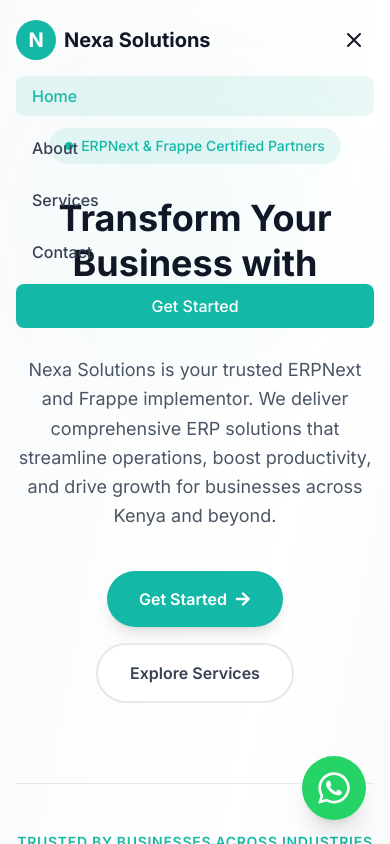
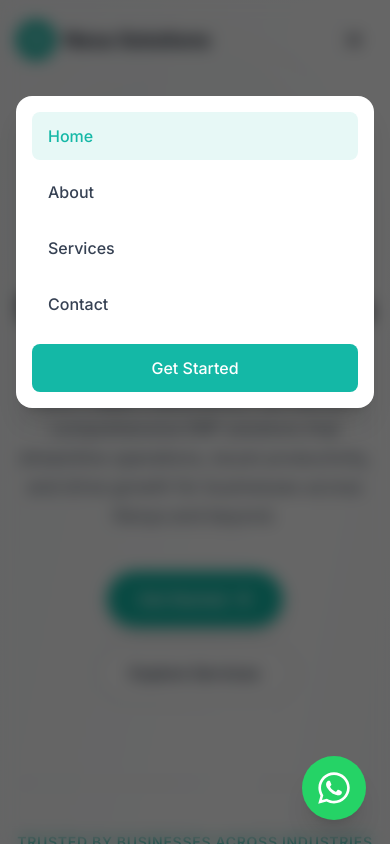
Before and after one commit to DannyMyles/Nexa-Solutions, a Next.js app: page / in a window 390 px wide. Both pictures are taken after a click on the button "Toggle menu". Shown: the top 844 px of the page. Built offline with nearby package versions, Linux system fonts and the light colour scheme.

Commit message:
Adds  whatsapp widget

```diff
--- a/src/components/Navbar.tsx
+++ b/src/components/Navbar.tsx
@@ -97,15 +97,23 @@
           </button>
         </div>
 
+{/* Mobile Menu with Backdrop Overlay */}
+        {isMobileMenuOpen && (
+          <>
+            {/* Backdrop Overlay */}
+            <div
+              className="fixed inset-0 bg-black/60 backdrop-blur-sm z-40 md:hidden"
+              onClick={() => setIsMobileMenuOpen(false)}
+            />
             {/* Mobile Menu */}
-        {isMobileMenuOpen && (
-          <div className="md:hidden mt-4 pb-4">
-            <div className="flex flex-col space-y-3">
+            <div className="md:hidden absolute top-full left-0 right-0 z-50">
+              <div className="bg-white mx-4 mt-4 p-4 rounded-2xl shadow-xl">
+                <div className="flex flex-col space-y-2">
                   {navLinks.map((link) => (
                     <Link
                       key={link.name}
                       href={link.href}
-                  className={`text-base font-medium py-2 px-4 rounded-lg transition-colors ${
+                      className={`text-base font-medium py-3 px-4 rounded-lg transition-colors ${
                         pathname === link.href
                           ? "bg-[#14B8A6]/10 text-[#14B8A6]"
                           : "text-gray-700 hover:bg-gray-100"
@@ -117,13 +125,15 @@
                   ))}
                   <Link
                     href="/contact"
-                className="px-5 py-2.5 bg-[#14B8A6] text-white text-base font-medium rounded-lg text-center hover:bg-[#0D9488] transition-colors"
+                    className="px-5 py-3 bg-[#14B8A6] text-white text-base font-medium rounded-lg text-center hover:bg-[#0D9488] transition-colors mt-2"
                     onClick={() => setIsMobileMenuOpen(false)}
                   >
                     Get Started
                   </Link>
                 </div>
               </div>
+            </div>
+          </>
         )}
       </div>
     </nav>
```
Lines whose indentation alone changed are shown as unchanged.
